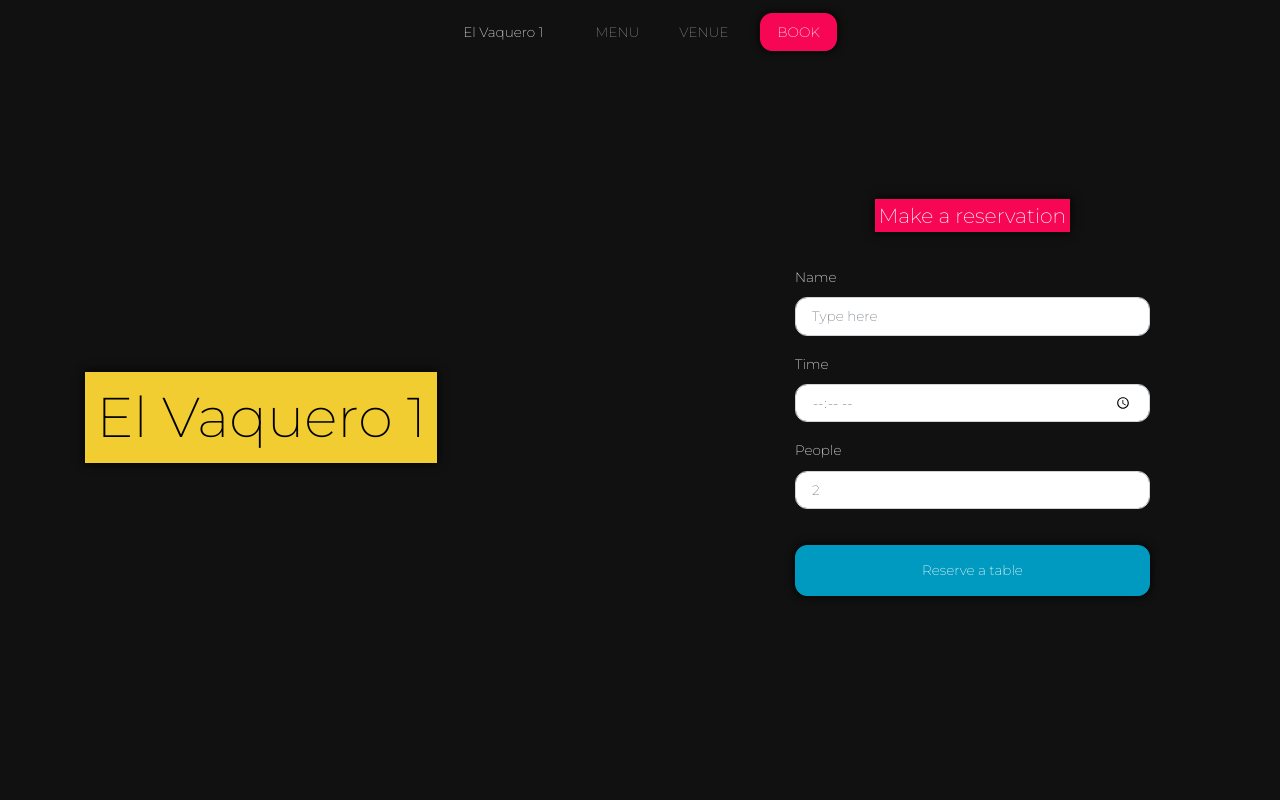
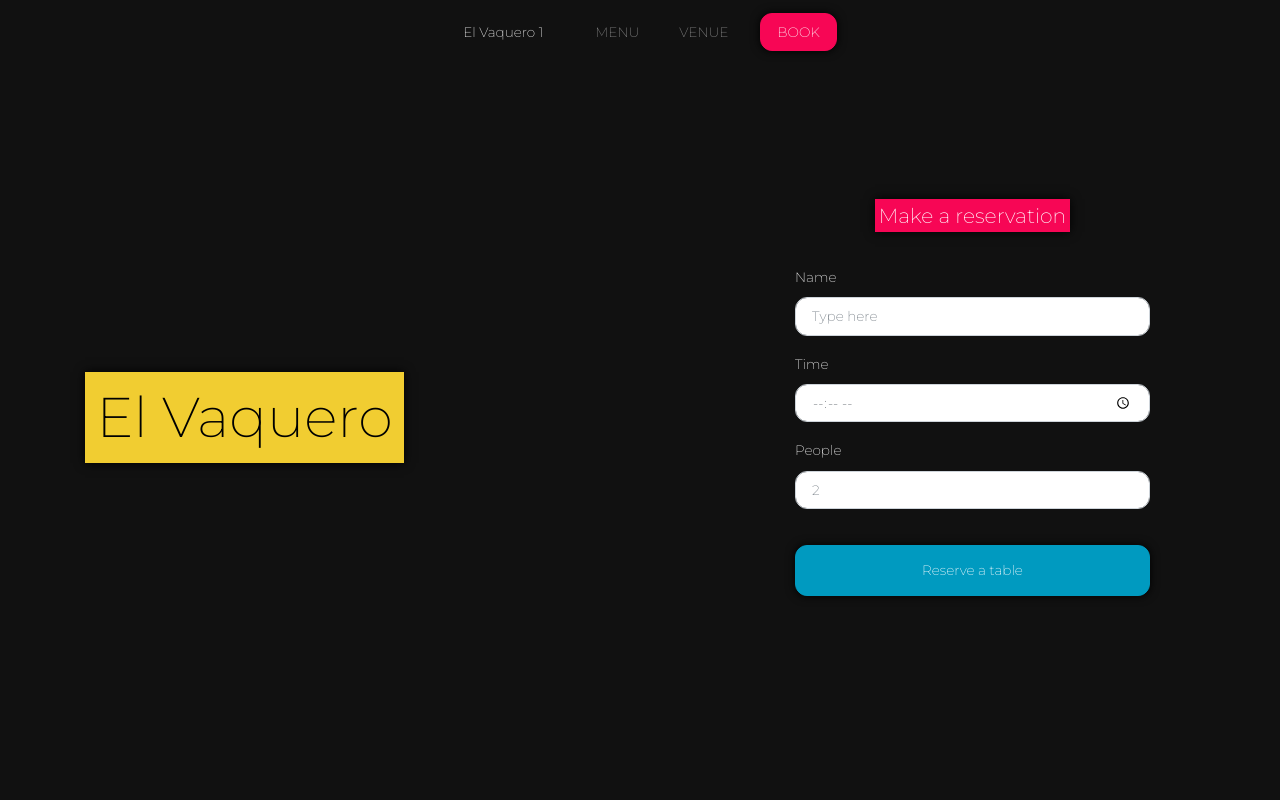
Before and after one commit to digitella/vaq1, a plain HTML site: page index.html in a window 1280 px wide. Shown: the top 800 px of the page. Drawn offline with nearby package versions, Linux system fonts and the light colour scheme.

Commit message:
Update index.html

```diff
--- a/index.html
+++ b/index.html
@@ -44,7 +44,7 @@
     <div class="container">
       <div class="row">
         <div class="col-lg-7 align-self-center text-lg-left text-center">
-          <h1 class="mb-0 mt-4 display-4"><mark class="primary shadowed">El Vaquero 1</mark></h1>
+          <h1 class="mb-0 mt-4 display-4"><mark class="primary shadowed">El Vaquero</mark></h1>
         </div>
         <div class="col-lg-5 p-3">
           <form class="p-4" method="post" action="https://formspree.io/">
```
